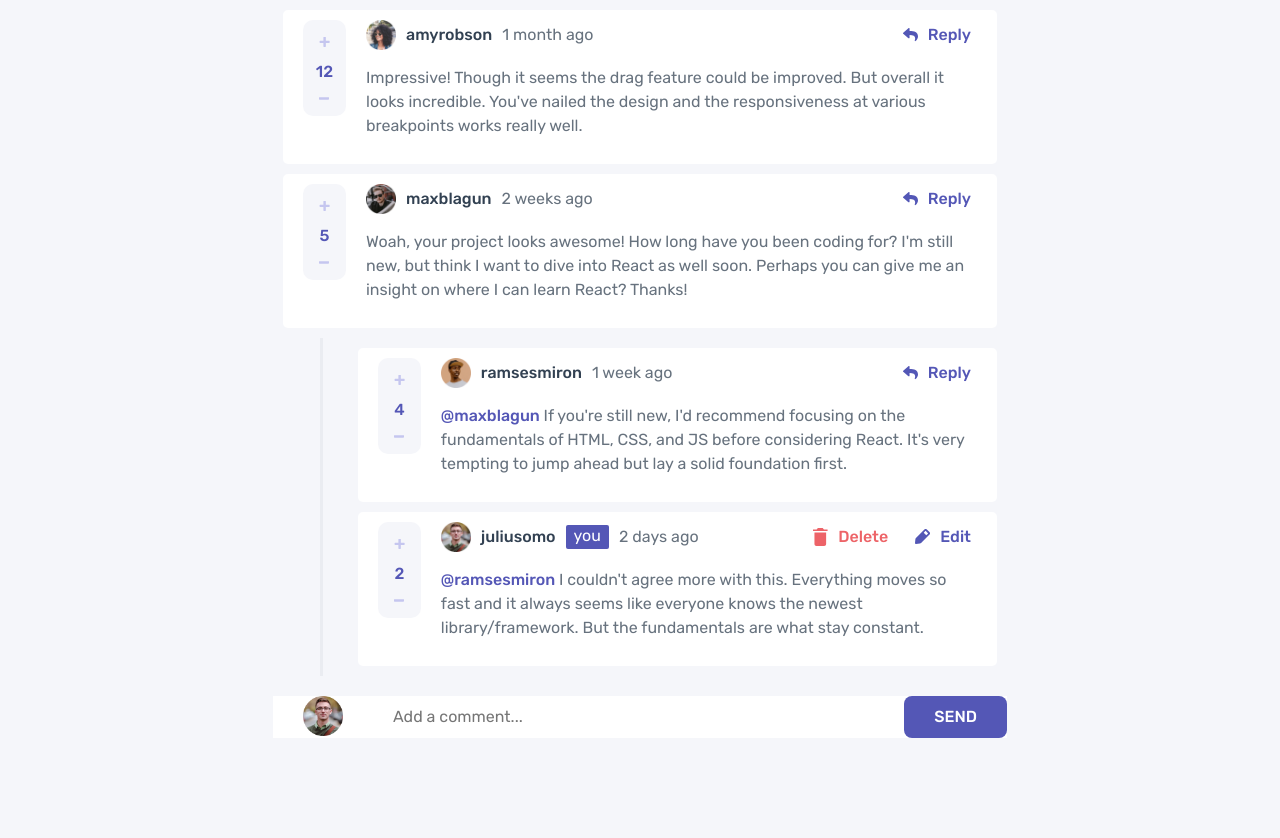
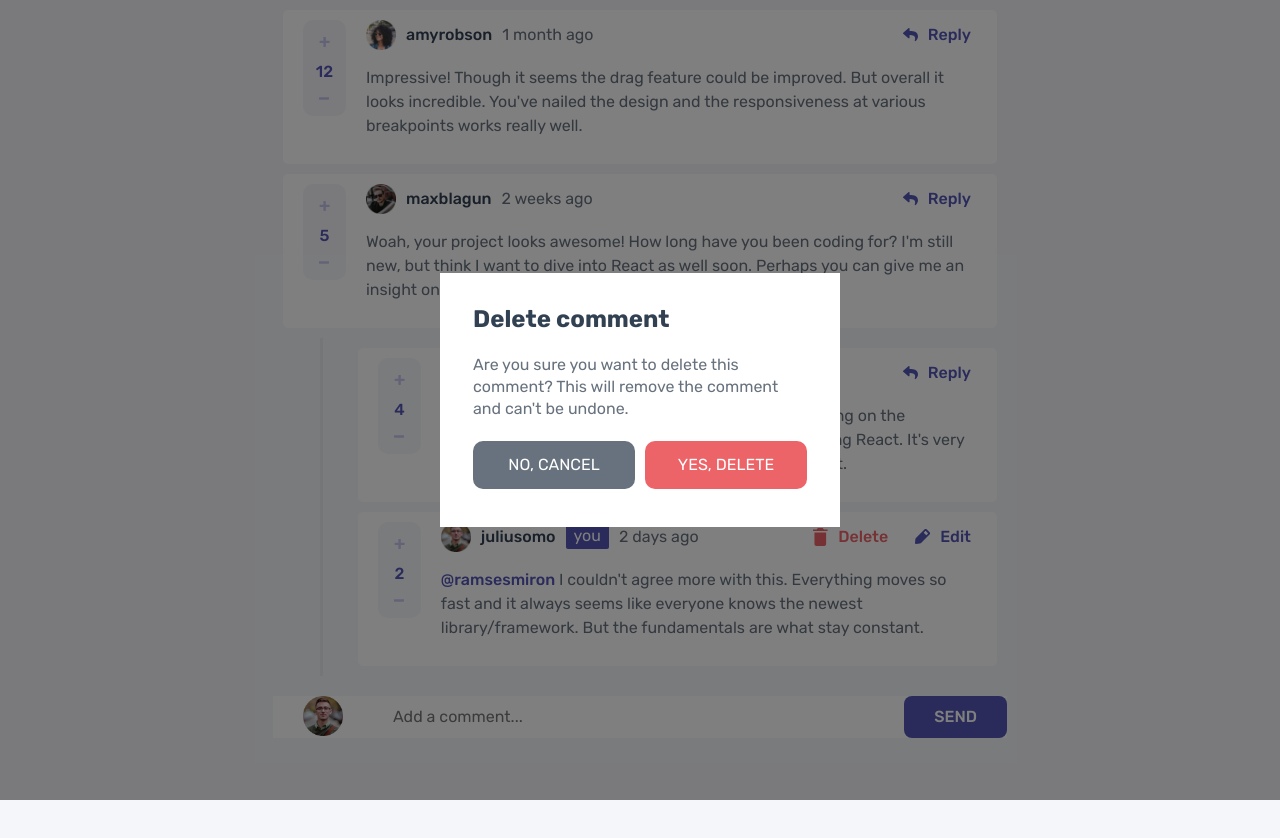
Before and after one commit to eyadfareh/interactive-comments-section, a React (Vite) app: page / in a window 1280 px wide. Shown: the top 838 px of the page. Built offline with nearby package versions, Linux system fonts and the light colour scheme.

Commit message:
Add the dialog

```diff
--- a/index.html
+++ b/index.html
@@ -10,6 +10,7 @@
     <title>Interactive comments section</title>
   </head>
   <body>
+    <div id="dialog-container"></div>
     <div id="root"></div>
     <script type="module" src="/src/main.jsx"></script>
   </body>
--- a/src/App.jsx
+++ b/src/App.jsx
@@ -3,7 +3,7 @@ import './App.scss'
 import commentsData from './data.json'
 import Comments from './components/Comments.jsx'
 import AddComment from './components/AddComment.jsx'
-import Modal from './components/Modal.jsx'
+import Dialog from './components/Dialog.jsx'
 function getTarget(comments, action){
   var target
   var commentTarget = comments.find(comment => comment.id === action.commentID);
@@ -88,6 +88,7 @@ function App() {
   }
   return (
     <div className="App">
+      <Dialog></Dialog>
       <Comments comments={commentsState} commentHandlar={dispatchComments} currentUser={currentUser} imageType={imageType}></Comments>
       <AddComment submitHandlar={addCommentHandlar} currentUser={currentUser} imageType={imageType}/>
     </div>
--- a/src/App.scss
+++ b/src/App.scss
@@ -169,3 +169,60 @@ body{
 			border-radius:8px;
 		}
 }
+#dialog-container{
+	display: flex;
+	position: fixed;
+	align-items: center;
+	justify-content: center;
+	top: 0;
+	left: 0;
+	width: 100%;
+	height: 100%;
+	.dialog-overlay{
+		width: 100%;
+		height: 100%;
+		position: absolute;
+		top: 0;
+		left: 0;
+		background-color: rgba(0,0,0,0.5);
+	}
+	.dialog{
+		position: relative;
+		background-color: #fff;
+		width: 400px;
+		height: 254px;
+		padding: 33px;
+		.dialog-header{
+			color:$db;
+			h2{
+				margin: 0;
+			}
+			margin-bottom: 20px;
+		}
+		.dialog-body{
+			color:$gb;
+			line-height: 1.4;
+			margin-bottom: 20px;
+		}
+		.dialog-footer{
+			display: flex;
+			button{
+				width: 50%;
+				@include reset-button();
+				padding: 15px;
+				border-radius: 10px;
+				text-transform: uppercase;
+				&.cancel{
+					margin-right:10px;
+					background-color: $gb;
+					color: $w;
+				}
+				&.delete{
+					background-color: $sr;
+					color: $w;
+					border: none;
+				}
+			}
+		}
+	}
+}
--- /dev/null
+++ b/src/components/Dialog.jsx
@@ -0,0 +1,21 @@
+import ReactDOM from "react-dom"
+export default function Dialog(props){
+  const dialogContent = (
+    <>
+      <div className="dialog-overlay"></div>
+      <div className="dialog">
+        <div className="dialog-header">
+          <h2>Delete comment</h2>
+        </div>
+        <div className="dialog-body">
+          <p>Are you sure you want to delete this comment? This will remove the comment and can't be undone.</p>
+        </div>
+        <div className="dialog-footer">
+          <button className="cancel">No, cancel</button>
+          <button className="delete">Yes, delete</button>
+        </div>
+      </div>
+    </>
+  );
+  return ReactDOM.createPortal(dialogContent, document.getElementById("dialog-container"))
+}
```
Also changed, not shown: src/components/Modal.jsx (deleted).
